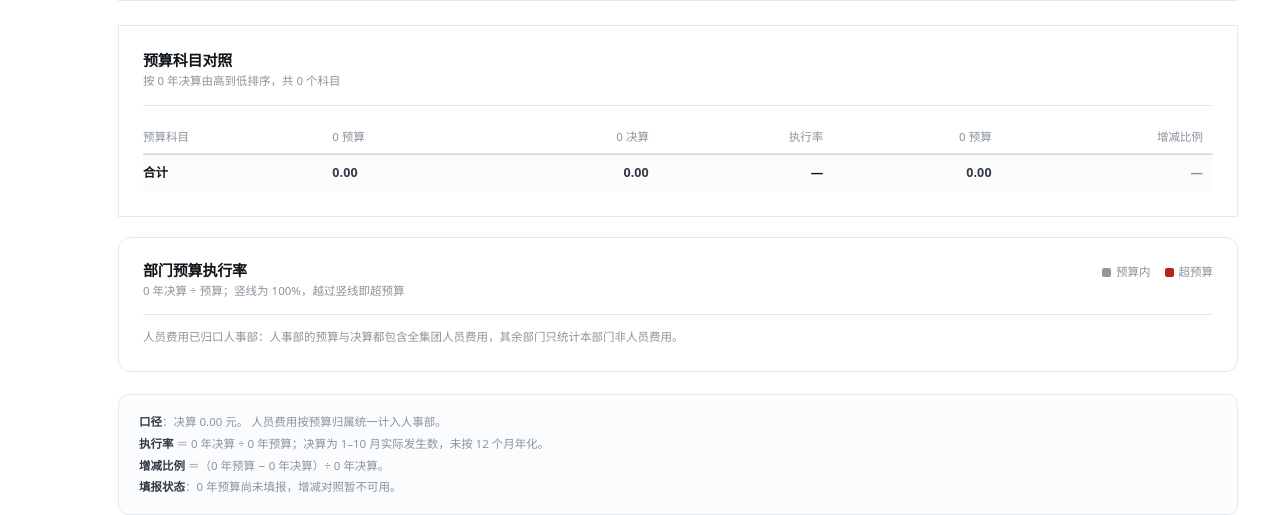
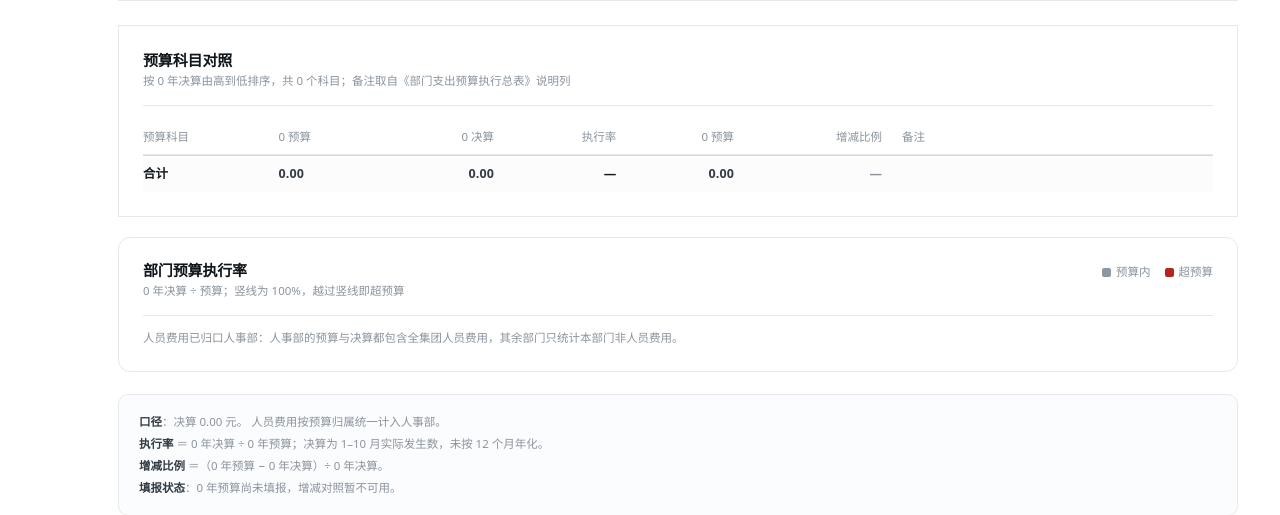
Before and after one commit to 1608492399-byte/groupbudget, an ASP.NET Core app: template Views/Analytics/Index.cshtml in a window 1280 px wide. Shown: the part 1369-1884 px from the top of the page. Run offline with ASP.NET Core 8, Linux system fonts and the light colour scheme; the template is opened without the code that fills it, so the values that code supplies are empty; some libraries are stand-ins or nearby versions.

Commit message:
执行分析「预算科目对照」增加备注列
备注原文取自《部门支出预算执行总表》V 列「说明」，按科目名逐条对应：
新增 Services/SubjectRemarks.cs 作唯一来源，键为 Subjects.Name（24 个科目有备注），
食堂耗材在源表按子项分别写说明，合并成一格用「；」分隔。

ExecutionRow 增加 Remark 字段，AnalyticsController 赋值，视图新增「备注」列；
无备注的科目显示「—」，与执行率列的占位一致。
样式：备注列左对齐、允许换行、宽度 30%（min 200 / max 340），
文字用 --ink-3 保证 11.5px 下的可读对比度。
顺带把科目表的滚动区从 430px 放宽到 560px，并让表头在滚动时吸顶。

```diff
--- a/Controllers/AnalyticsController.cs
+++ b/Controllers/AnalyticsController.cs
@@ -176,6 +176,7 @@ public class AnalyticsController : AppControllerBase
             {
                 Name = subject.Name,
                 Note = subject.Category,
+                Remark = SubjectRemarks.Get(subject.Name),
                 Budget = budget,
                 Actual = actual,
                 Plan = plan,
--- a/ViewModels/ExecutionAnalysisViewModel.cs
+++ b/ViewModels/ExecutionAnalysisViewModel.cs
@@ -165,6 +165,9 @@ public class ExecutionRow
     /// <summary>附加说明，例如费用类别；无值时不显示。</summary>
     public string? Note { get; set; }
 
+    /// <summary>预算科目备注，取自源表《部门支出预算执行总表》的「说明」列；无备注时为 null。</summary>
+    public string? Remark { get; set; }
+
     public decimal Budget { get; set; }
     public decimal Actual { get; set; }
     public decimal Plan { get; set; }
--- a/Views/Analytics/Index.cshtml
+++ b/Views/Analytics/Index.cshtml
@@ -231,7 +231,7 @@
                 <div class="viz-card-head">
                     <div>
                         <h2 id="subject-table-title">预算科目对照</h2>
-                        <div class="hint">按 @batch.BaselineYear 年决算由高到低排序，共 @Model.Subjects.Count 个科目</div>
+                        <div class="hint">按 @batch.BaselineYear 年决算由高到低排序，共 @Model.Subjects.Count 个科目；备注取自《部门支出预算执行总表》说明列</div>
                     </div>
                 </div>
                 <div class="viz-table-wrap viz-table-scroll">
@@ -244,6 +244,7 @@
                                 <th>执行率</th>
                                 <th>@batch.PlanYear 预算</th>
                                 <th>增减比例</th>
+                                <th class="remark-h">备注</th>
                             </tr>
                         </thead>
                         <tbody>
@@ -256,6 +257,7 @@
                                     <td class="@(s.ExecRate > 1m ? "up" : "")">@pct(s.ExecRate)</td>
                                     <td class="num" data-yuan="@s.Plan.ToString(inv)">@money(s.Plan)</td>
                                     <td class="@changeClass(s.ChangeRate)">@pctSigned(s.ChangeRate)</td>
+                                    <td class="remark">@(string.IsNullOrWhiteSpace(s.Remark) ? "—" : s.Remark)</td>
                                 </tr>
                             }
                         </tbody>
@@ -267,6 +269,7 @@
                                 <td>@pct(Model.ExecRate)</td>
                                 <td class="num" data-yuan="@Model.PlanTotal.ToString(inv)">@money(Model.PlanTotal)</td>
                                 <td class="@changeClass(Model.PlanChangeRate)">@pctSigned(Model.PlanChangeRate)</td>
+                                <td class="remark"></td>
                             </tr>
                         </tfoot>
                     </table>
--- a/wwwroot/css/viz.css
+++ b/wwwroot/css/viz.css
@@ -950,6 +950,33 @@ html:not(.js-enabled) .donut-slice {
   font-size: 11.5px;
 }
 
+/* 备注列：承接源表「说明」列，允许换行，数字列不受影响 */
+.viz-table th.remark-h,
+.viz-table td.remark {
+  text-align: left;
+  white-space: normal;
+  min-width: 200px;
+  width: 30%;
+  max-width: 340px;
+  line-height: 1.55;
+  letter-spacing: 0;
+}
+
+.viz-table th.remark-h {
+  color: var(--ink-4);
+}
+
+.viz-table td.remark {
+  color: var(--ink-3);
+  font-size: 11.5px;
+  font-variant-numeric: normal;
+}
+
+.viz-table tfoot td.remark {
+  color: var(--ink-4);
+  font-weight: 400;
+}
+
 .viz-table tfoot td {
   border-top: 1px solid var(--line-2);
   border-bottom: 0;
@@ -1296,8 +1323,16 @@ html:not(.js-enabled) .donut-slice {
 }
 
 .viz-table-scroll {
-  max-height: 430px;
+  max-height: 560px;
   overflow-y: auto;
+}
+
+/* 表长时表头跟随滚动，避免翻到中段看不到列名 */
+.viz-table thead th {
+  position: sticky;
+  top: 0;
+  z-index: 1;
+  background: var(--paper);
 }
 
 .inline-amount {
```
Also changed, not shown: Services/SubjectRemarks.cs (added, +50 -0 lines).
